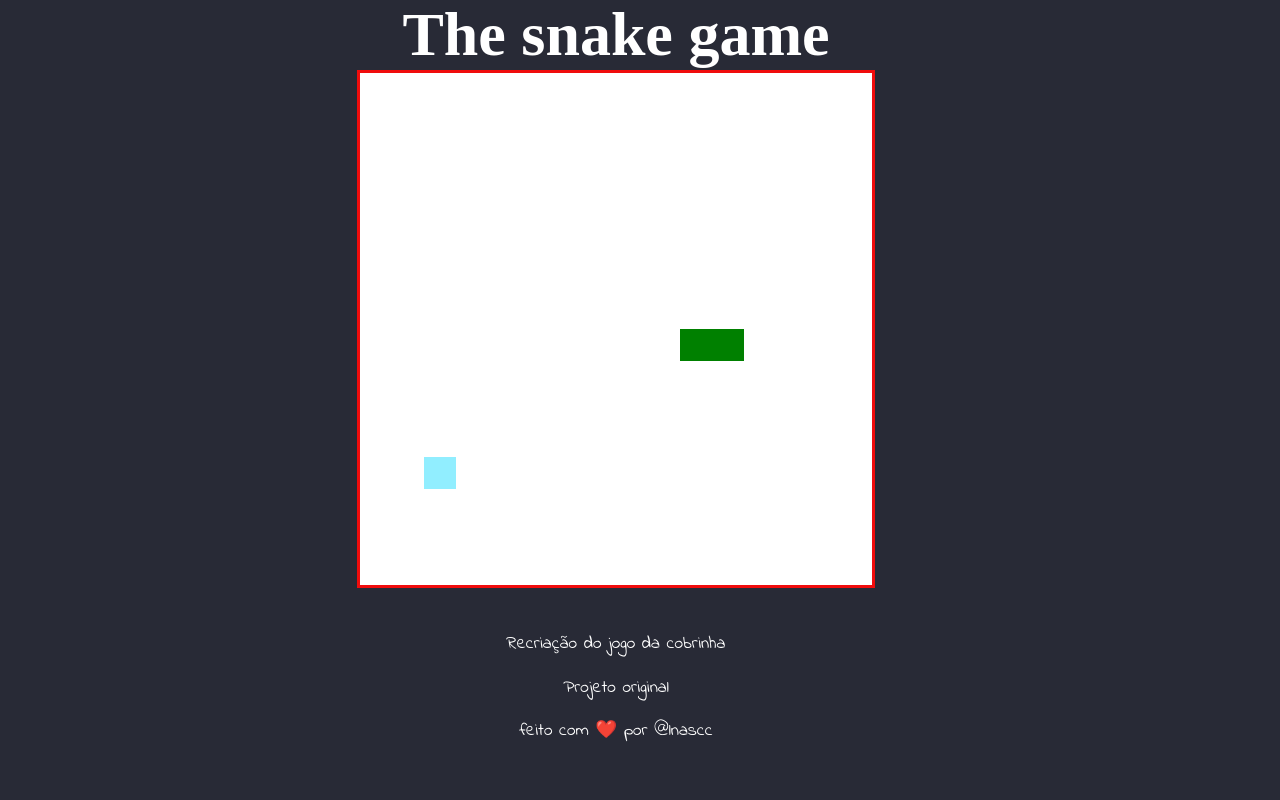
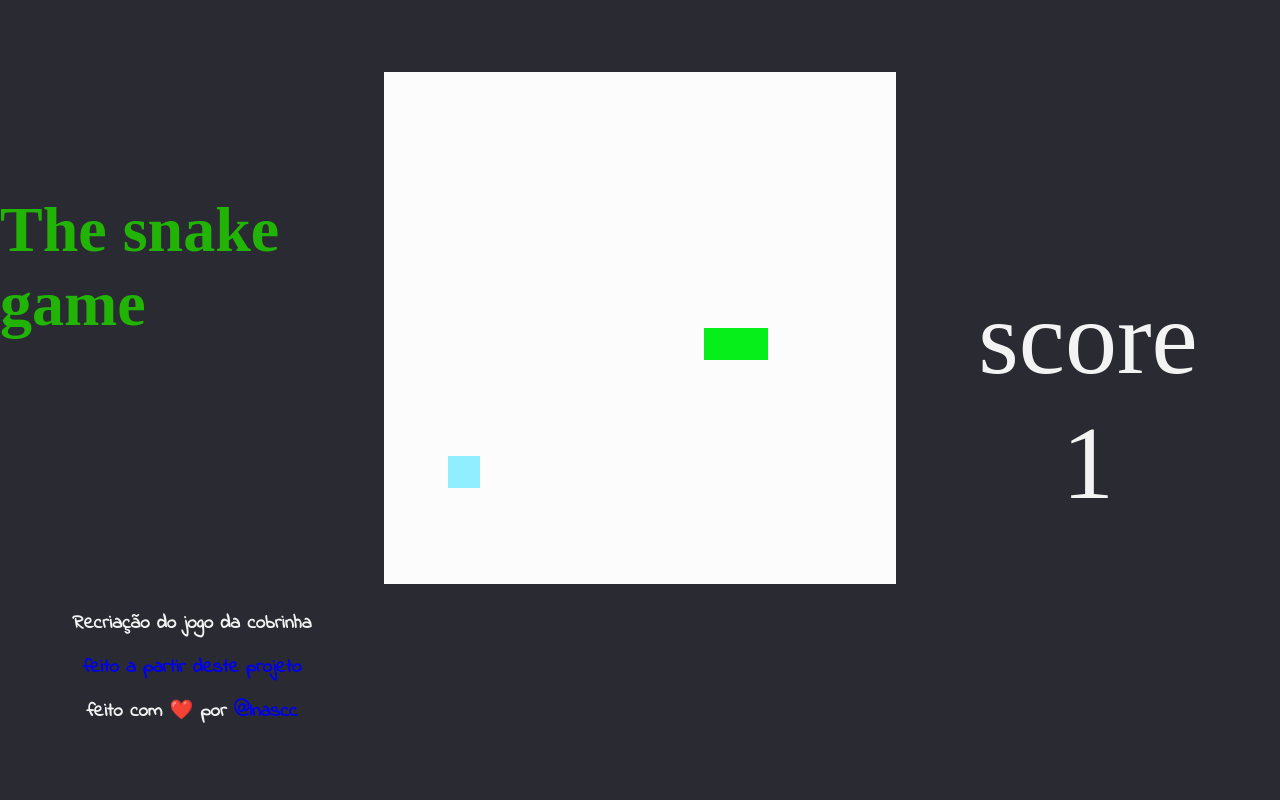
Before and after one commit to lnascc/snake-game, a plain HTML site: page index.html in a window 1280 px wide. Drawn offline with Linux system fonts and the light colour scheme; a web font is replaced by a local one.

Commit message:
refiz o css e add score

```diff
--- a/index.html
+++ b/index.html
@@ -16,16 +16,26 @@
   <title>The Snake Game</title>
 </head>
 <body>
-  <h1>The snake game</h1>
+  <div class="content">
+  <header>
+    <h1>The snake game</h1>
+  </header>
 
-  <canvas id="snake" width="512" height="512"></canvas>
-
-  <footer>
+  <div class="description">
     <p>Recriação do jogo da cobrinha</p>
     <a href="https://github.com/Pleiterson/snake-game-javascript" target="_blank">
-      Projeto original
+      feito a partir deste projeto
     </a>
-    <p>feito com ❤️ por <a href="http://github.com/lnascc">@lnascc</a></p>
-  </footer>
+    <p>feito com ❤️ por <a href="http://github.com/lnascc" target="_blank">@lnascc</a></p>
+  </div>
+
+  <div class="game">
+    <canvas id="snake" width="512" height="512"></canvas>
+  </div>
+  <div class="counter">
+    <p>score</p>
+    <p id="score">0</p>
+  </div>
+</div>
 </body>
 </html>
--- a/scripts/script.js
+++ b/scripts/script.js
@@ -2,13 +2,16 @@ let canvas = document.getElementById('snake')
 let context = canvas.getContext('2d')
 let box = 32
 
+let score = document.getElementById('score')
+
+
 let snake = []
 snake[0] = {
-  x: 8 * box,
-  y: 8 * box
+  x: 8 * box, //256
+  y: 8 * box  //256
 }
 
-let direction = 'left'
+let direction = "left"
 
 let food = {
   x: Math.floor(Math.random() * 15 + 1) * box,
@@ -16,13 +19,13 @@ let food = {
 }
 
 function createBg(){
-  context.fillStyle = 'white'
+  context.fillStyle = '#fcfcfc'
   context.fillRect(0, 0, 16 * box, 16 * box)
 }
 
 function createSnake() {
   for(i = 0; i < snake.length; i++) {
-    context.fillStyle = 'green'
+    context.fillStyle = '#07ef1b'
     context.fillRect(snake[i].x, snake[i].y, box, box)
   }
 }
@@ -50,7 +53,8 @@ function startGame() {
 for(i = 1; i < snake.length; i++) {
   if (snake[0].x == snake[i].x && snake[0].y == snake[i].y) {
     clearInterval(game)
-    alert('Game Over :(')
+    alert(`Perdeu :( | potuação: ${score.innerHTML}`)
+    location.reload()
 
   }
 }
@@ -71,6 +75,8 @@ createFood()
   }else {
     food.x = Math.floor(Math.random() * 15 + 1) * box
     food.y = Math.floor(Math.random() * 15 + 1) * box
+
+    score.innerHTML = snake.length
   }
 
   let newHead = {
@@ -81,5 +87,4 @@ createFood()
   snake.unshift(newHead)
 }
 
-
 let game = setInterval(startGame, 150)
--- a/styles/style.css
+++ b/styles/style.css
@@ -1,42 +1,93 @@
+* {
+  margin: 0;
+  padding: 0;
+  text-decoration: none;
+  border: none;
+  box-sizing: border-box;
+}
+
+html {
+
+  background-color: #2a2a33;
+}
+
 body {
-  height: 95vh;
-  width: 95vw;
   display: flex;
-  flex-direction: column;
+  height: 100vh;
+
+}
+
+body .content {
+  display: grid;
+  grid-template-columns: 1fr 1fr 1fr;
+  grid-template-rows: 1fr 1fr 1fr;
+}
+.content header{
+  grid-column-start: 1;
+  grid-column-end: 2;
+  grid-row-start: 1;
+  grid-row-end: 3;
+
+  display: flex;
   justify-content: center;
   align-items: center;
-  background-color: #282a36;
-  color: #fff;
-  font-family: 'Dongle';
+
+  font-family: "Dongle";
+  font-size: 2rem;
+  color: #22b404;
 }
 
-canvas {
-  margin-bottom: 10px;
-  margin: 0;
-  border: solid #f00c0c;
+.content .description {
+  grid-column-start: 1;
+  grid-column-end: 2;
+  grid-row-start: 3;
+  grid-row-end: 4;
+
+  display: flex;
+  justify-content: center;
+  align-items: center;
+  flex-direction: column;
+
+  font-family: "Indie Flower";
+  font-weight: 700;
+  font-size: 1.2rem;
+  color: #f3f3f3;
 }
 
-h1 {
-  font-size: 62px;
-  margin: 0;
-  display: flex;
-  align-items: center;
-  justify-content: center;
+.content .description p {
+  margin: 1rem 0;
 }
 
-footer {
-  display: flex;
-  align-items: center;
-  justify-content: center;
-  flex-direction: column;
-  text-align: center;
-  font-size: 1.1rem;
-  margin-top: 25px;
-  margin-bottom: 15px;
-  font-family: 'Indie Flower', cursive;
+.content .game{
+  grid-column-start: 2;
+  grid-column-end: 3;
+  grid-row-start: 1;
+  grid-row-end: 4;
 }
 
-footer a {
-  text-decoration: none;
-  color: #fff;
+.content .game canvas {
+  display: flex;
+
+  margin-top: 4.5rem;
 }
+
+.content .counter{
+  grid-column-start: 3;
+  grid-column-end: 4;
+  grid-row-start: 1;
+  grid-row-end: 4;
+
+  display: flex;
+  justify-content: center;
+  align-items: center;
+  flex-direction: column;
+
+  font-size: 6.5rem;
+  font-family: "Dongle";
+  color: #f3f3f3;
+
+}
+
+.content .counter p {
+  margin: .2rem 0;
+}
```
Also changed, not shown: img/shot1.PNG (added), 2 other files.
